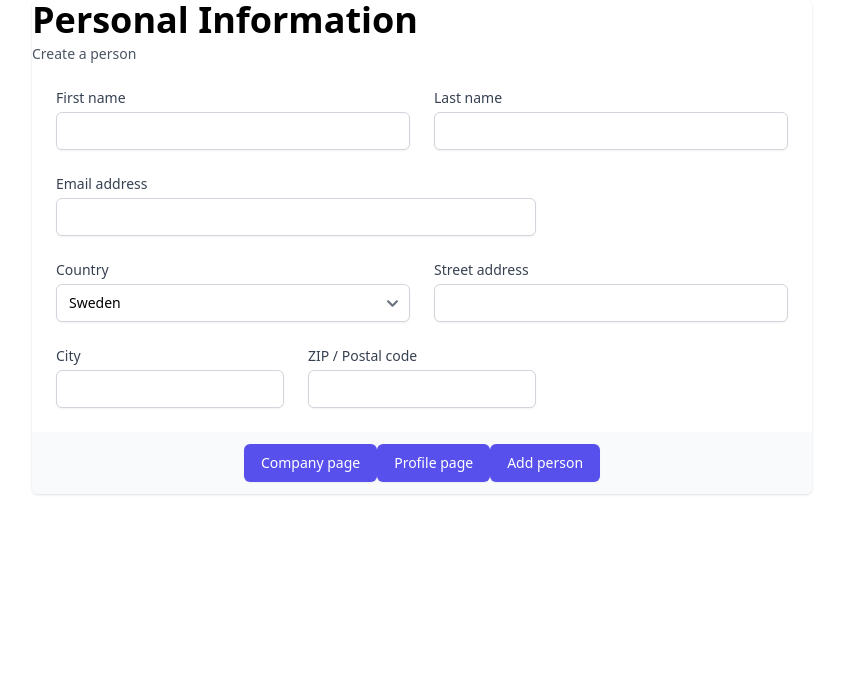
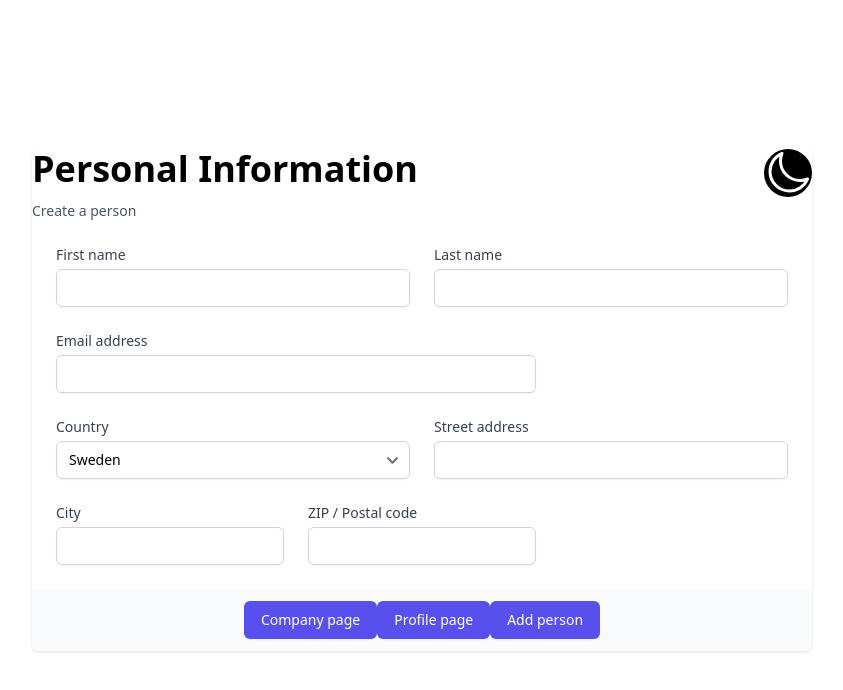
Before and after one commit to TheNeonLeon/frontend-test, a Next.js app: page / in a window 1280 px wide. Shown: the top 690 px of the page, without its empty margins (218-1061 px from the left). Built offline with nearby package versions, Linux system fonts and the light colour scheme; no server answers.

Commit message:
FEAT: improve UI and add dark mode 😀

```diff
--- a/components/company/Company.tsx
+++ b/components/company/Company.tsx
@@ -1,6 +1,7 @@
 import { useRouter } from "next/router";
 import { useEffect, useState } from "react";
 import { useForm } from "react-hook-form";
+import { ToastContainer } from "react-toastify";
 import db from "../../firebase/firebaseConfig";
 import {
   createCompany,
@@ -62,14 +63,14 @@
           <div className="col-span-6 sm:col-span-3">
             <label
               htmlFor="first-name"
-              className="block text-sm font-medium text-gray-700"
+              className="block text-sm font-medium text-gray-700 dark:text-white"
             >
               Company name
             </label>
             <input
               type="text"
               {...register("companyName")}
-              className="mt-1 block w-full rounded-md border-gray-300 shadow-sm focus:border-indigo-500 focus:ring-indigo-500 sm:text-sm"
+              className="mt-1 block w-full rounded-md border-gray-300 shadow-sm focus:border-indigo-500 focus:ring-indigo-500 sm:text-sm dark:text-gray-600"
             />
           </div>
           <div className="flex space-x-3">
@@ -142,7 +143,7 @@
           Go to Home Page
         </button>
         <button
-          onClick={toHomePage}
+          onClick={() => router.push('/profile')}
           type="submit"
           className="inline-flex justify-center rounded-md border border-transparent bg-indigo-600 py-2 px-4 text-sm font-medium text-white shadow-sm hover:bg-indigo-700 focus:outline-none focus:ring-2 focus:ring-indigo-500 focus:ring-offset-2"
         >
@@ -165,6 +166,7 @@
         </button>
         </div>
       </div>
+      <ToastContainer autoClose={8000} />
     </div>
   );
 }
--- a/components/form/Form.module.css
+++ b/components/form/Form.css
@@ -5,3 +5,7 @@
     margin-left: auto;
     margin-right: auto;
 }
+.toast-message{
+    width: 34vw;
+
+}
--- a/components/form/Form.tsx
+++ b/components/form/Form.tsx
@@ -4,7 +4,10 @@
 import db from "../../firebase/firebaseConfig";
 import { addUser, getUsers } from "../../utils/userApi";
 import { FormDataProps } from "./type";
-import styles from "./Form.module.css";
+import { ToastContainer, toast } from "react-toastify";
+import "react-toastify/dist/ReactToastify.css";
+import { useTheme } from "next-themes";
+
 export default function Form() {
   const {
     register,
@@ -13,6 +16,7 @@
     formState: { errors },
   } = useForm<FormDataProps>();
   const [userInfo, setUserInfo] = useState<FormDataProps[]>([]);
+  const { theme, setTheme } = useTheme();
 
   const router = useRouter();
   const toCompanyPage = (e: any) => {
@@ -26,7 +30,7 @@
 
   const onSubmit = async (data: FormDataProps, e: any) => {
     console.log(data);
-    const userInfo:any = await addUser(
+    const userInfo: any = await addUser(
       data?.userInfo.firstName,
       data?.userInfo.lastName,
       data?.userInfo.email,
@@ -36,27 +40,51 @@
       data?.userInfo.postalCode
     );
     setUserInfo(await userInfo);
+
+    toast.success("User added 🧑", {
+      bodyClassName: "black-background",
+      position: toast.POSITION.TOP_RIGHT,
+      className: "toast-message",
+    });
   };
   console.log(userInfo);
 
   return (
-    <div className={styles.form}>
-      <div className="mt-10 sm:mt-0">
+    <div>
+      <div className="flex h-screen items-center justify-center mt-20 sm:mt-0">
         <div>
           <div className="mt-5 md:col-span-2 md:mt-0">
-            <form onSubmit={handleSubmit(onSubmit)}>
-              <div className="overflow-hidden shadow sm:rounded-md">
-                <h3 className="text-4xl font-extrabold dark:text-white">
-                  Personal Information
-                </h3>
+            <div className="overflow-hidden shadow sm:rounded-md">
+              <div className="flex justify-between">
+                  <h3 className="text-4xl font-extrabold dark:text-white">
+                    Personal Information
+                  </h3>
+              <button onClick={() => setTheme(theme == 'light' ? 'dark' : 'light')}>
+                <svg
+                  fill="none"
+                  stroke="currentColor"
+                  strokeWidth={1.5}
+                  viewBox="0 0 24 24"
+                  xmlns="http://www.w3.org/2000/svg"
+                  aria-hidden="true"
+                  className="w-12 rounded-full bg-black dark:bg-white text-white dark:text-black"
+                >
+                  <path
+                    strokeLinecap="round"
+                    strokeLinejoin="round"
+                    d="M21.752 15.002A9.718 9.718 0 0118 15.75c-5.385 0-9.75-4.365-9.75-9.75 0-1.33.266-2.597.748-3.752A9.753 9.753 0 003 11.25C3 16.635 7.365 21 12.75 21a9.753 9.753 0 009.002-5.998z"
+                  />
+                </svg>
+              </button>
+              </div>
+              <form className="dark:text-gray-600" onSubmit={handleSubmit(onSubmit)}>
                 <p className="mt-1 text-sm text-gray-600">Create a person</p>
-
-                <div className="bg-white px-4 py-5 sm:p-6">
-                  <div className="grid grid-cols-6 gap-6">
+                <div className="light:bg-white dark:bg-gray-800 px-4 py-5 sm:p-6">
+                  <div className="grid grid-cols-6 gap-6 ">
                     <div className="col-span-6 sm:col-span-3">
                       <label
                         htmlFor="first-name"
-                        className="block text-sm font-medium text-gray-700"
+                        className="block text-sm font-medium text-gray-700 dark:text-white"
                       >
                         First name
                       </label>
@@ -71,7 +99,7 @@
                     <div className="col-span-6 sm:col-span-3">
                       <label
                         htmlFor="last-name"
-                        className="block text-sm font-medium text-gray-700"
+                        className="block text-sm font-medium text-gray-700 dark:text-white"
                       >
                         Last name
                       </label>
@@ -86,7 +114,7 @@
                     <div className="col-span-6 sm:col-span-4">
                       <label
                         htmlFor="email-address"
-                        className="block text-sm font-medium text-gray-700"
+                        className="block text-sm font-medium text-gray-700 dark:text-white"
                       >
                         Email address
                       </label>
@@ -102,7 +130,7 @@
                     <div className="col-span-6 sm:col-span-3">
                       <label
                         htmlFor="country"
-                        className="block text-sm font-medium text-gray-700"
+                        className="block text-sm font-medium text-gray-700 dark:text-white"
                       >
                         Country
                       </label>
@@ -122,7 +150,7 @@
                     <div className="col-span-6 sm:col-span-3">
                       <label
                         htmlFor="street-address"
-                        className="block text-sm font-medium text-gray-700"
+                        className="block text-sm font-medium text-gray-700 dark:text-white"
                       >
                         Street address
                       </label>
@@ -137,7 +165,7 @@
                     <div className="col-span-6 sm:col-span-6 lg:col-span-2">
                       <label
                         htmlFor="city"
-                        className="block text-sm font-medium text-gray-700"
+                        className="block text-sm font-medium text-gray-700 dark:text-white"
                       >
                         City
                       </label>
@@ -152,7 +180,7 @@
                     <div className="col-span-6 sm:col-span-3 lg:col-span-2">
                       <label
                         htmlFor="postal-code"
-                        className="block text-sm font-medium text-gray-700"
+                        className="block text-sm font-medium text-gray-700 dark:text-white"
                       >
                         ZIP / Postal code
                       </label>
@@ -165,7 +193,7 @@
                     </div>
                   </div>
                 </div>
-                <div className="flex justify-center bg-gray-50 px-4 py-3 text-right sm:px-6">
+                <div className="flex justify-center bg-gray-50 px-4 py-3 text-right sm:px-6 dark:bg-gray-800">
                   <div className="flex">
                     <button
                       className="inline-flex justify-center rounded-md border border-transparent bg-indigo-600 py-2 px-4 text-sm font-medium text-white shadow-sm hover:bg-indigo-700 focus:outline-none focus:ring-2 focus:ring-indigo-500 focus:ring-offset-2"
@@ -187,11 +215,12 @@
                     </button>
                   </div>
                 </div>
-              </div>
-            </form>
+              </form>
+            </div>
           </div>
         </div>
       </div>
+      <ToastContainer autoClose={8000} />
     </div>
   );
 }
--- a/package.json
+++ b/package.json
@@ -22,10 +22,12 @@
     "flowbite-react": "^0.3.7",
     "jest-fetch-mock": "^3.0.3",
     "next": "13.0.7",
+    "next-themes": "^0.2.1",
     "react": "18.2.0",
     "react-dom": "18.2.0",
     "react-firebase-hooks": "^5.1.1",
     "react-hook-form": "^7.41.1",
+    "react-toastify": "^9.1.1",
     "ts-jest": "^29.0.3",
     "typescript": "4.9.4"
   },
--- a/pages/_app.tsx
+++ b/pages/_app.tsx
@@ -1,6 +1,10 @@
-import '../styles/globals.css'
-import type { AppProps } from 'next/app'
-
+import "../styles/globals.css";
+import type { AppProps } from "next/app";
+import { ThemeProvider } from "next-themes";
 export default function App({ Component, pageProps }: AppProps) {
-  return <Component {...pageProps} />
+  return (
+    <ThemeProvider attribute="class">
+      <Component {...pageProps} />
+    </ThemeProvider>
+  );
 }
--- a/pages/index.tsx
+++ b/pages/index.tsx
@@ -1,7 +1,7 @@
 import Head from "next/head";
 import { Inter } from "@next/font/google";
 import Form from "../components/form/Form";
-
+import { useTheme } from "next-themes";
 
 const inter = Inter({ subsets: ["latin"] });
 
--- a/styles/globals.css
+++ b/styles/globals.css
@@ -1,3 +1,5 @@
 @tailwind base;
 @tailwind components;
 @tailwind utilities;
+.toast-message{
+}
--- a/tailwind.config.js
+++ b/tailwind.config.js
@@ -6,6 +6,7 @@
   "./node_modules/flowbite/**/*.js",
   "./public/**/*.html",
 ],
+darkMode: 'class',
   theme: {
     extend: {},
   },
--- a/utils/userApi.ts
+++ b/utils/userApi.ts
@@ -8,6 +8,7 @@
 } from "firebase/firestore";
 
 import Router from 'next/router'
+import { toast } from "react-toastify";
 
 export const getUsers = async (db: any) => {
   try {
@@ -33,6 +34,10 @@
     await updateDoc(userDoc, newField);
     Router.reload();
     console.log("Updated user:", userDoc);
+    toast.success("User removed from company 🧑", {
+      bodyClassName: "black-background",
+      position: toast.POSITION.TOP_RIGHT
+    });
   } catch (error) {
     console.log(error);
 
```
Also changed, not shown: components/profileList/profileList.tsx (+17 -6 lines), 1 other file (tests, documents, lock files or other folders).
